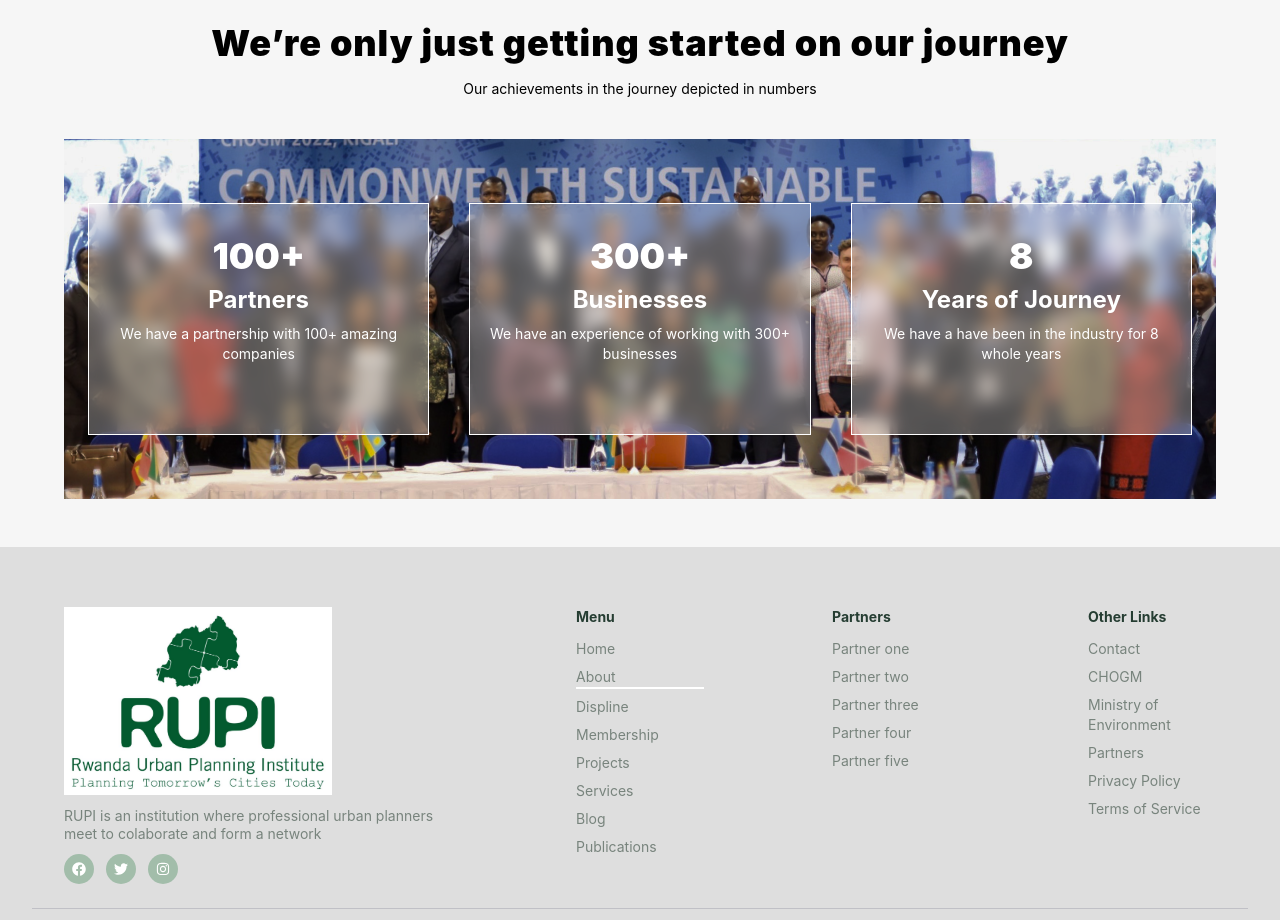
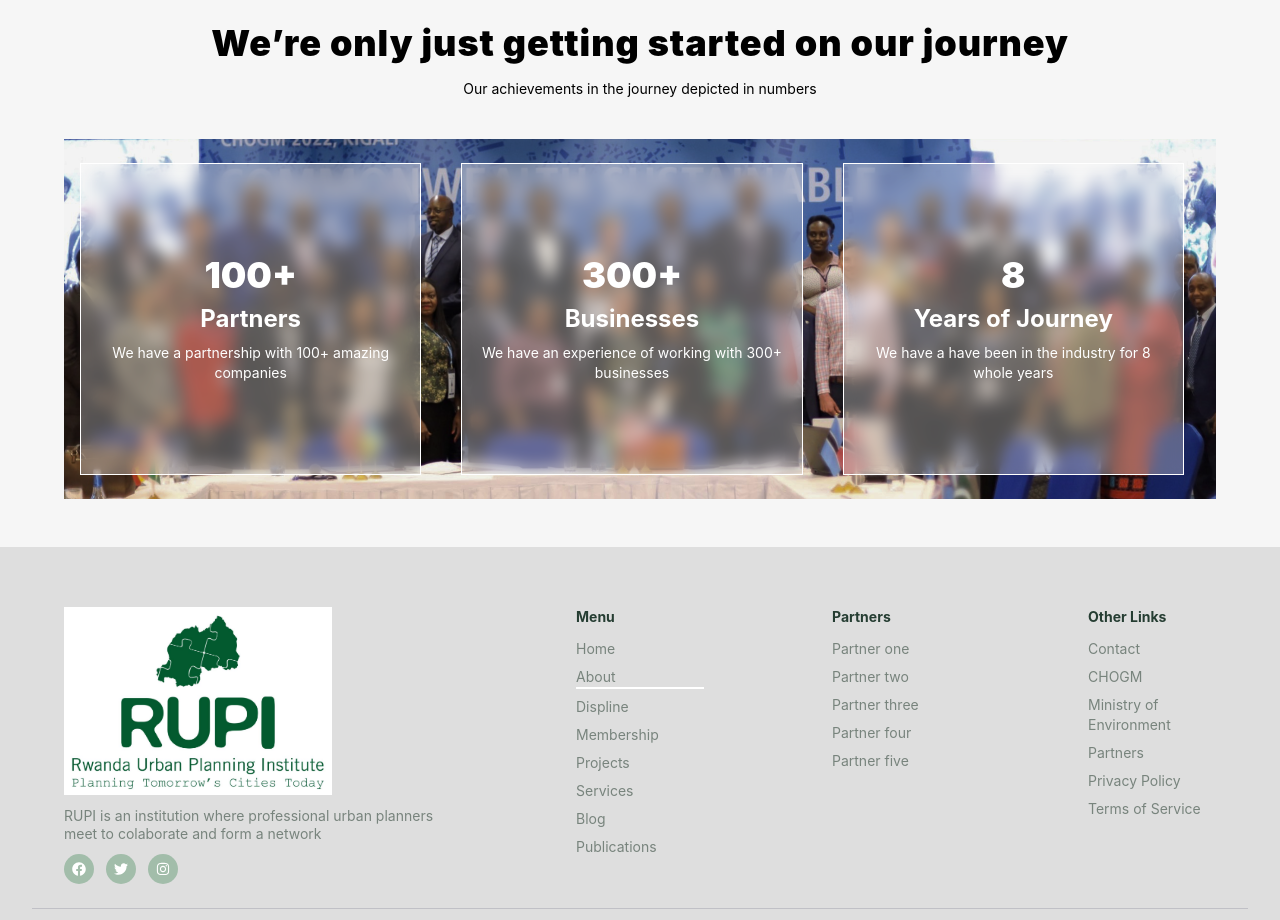
Before and after one commit to FlipSide23/rupi_fe, a React (Create React App) app: page /about in a window 1280 px wide. Shown: the part 3280-4200 px from the top of the page. Built offline with nearby package versions, Linux system fonts and the light colour scheme; a web font is replaced by a local one.

Commit message:
update journey

```diff
--- a/src/components/About/OurJourney.jsx
+++ b/src/components/About/OurJourney.jsx
@@ -14,11 +14,11 @@ const OurJourney = () => {
         </p>
 
         <div
-          className="flex flex-wrap md:justify-center items-center bg-no-repeat bg-center py-6 px-4 bg-cover mt-6 md:mt-10 gap-5 gap-x-10 min-h-[360px] h-fit w-full"
+          className="flex flex-wrap bg-no-repeat bg-center py-6 px-4 bg-cover mt-6 md:mt-10 gap-5 gap-x-10 min-h-[360px] h-fit w-full"
           style={{ backgroundImage: `url(${bg})` }}
         >
           {journeyData.map((journey, index) => (
-            <div className="flex space-y-3 md:space-y-6 flex-col bg-white/30 backdrop-blur border-white border min-h-[232px] w-[341.33px] py-8 px-4">
+            <div className="flex space-y-3 md:space-y-6 flex-col justify-center bg-white/30 backdrop-blur border-white border min-h-[232px] w-[341.33px] py-8 px-4">
               <div className="flex flex-col space-y-2 items-center text-center">
                 <p className="text-3xl md:text-4xl font-black text-white">
                   {journey.count}
```
